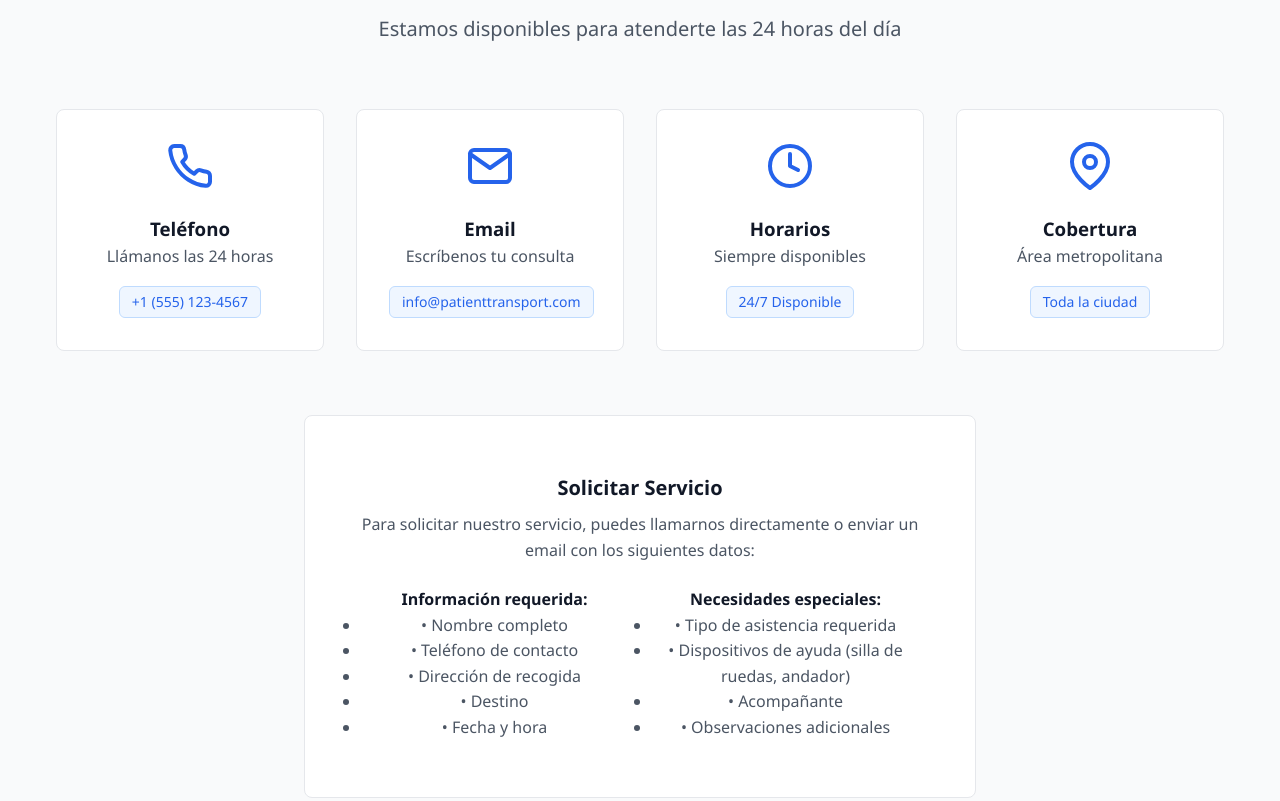
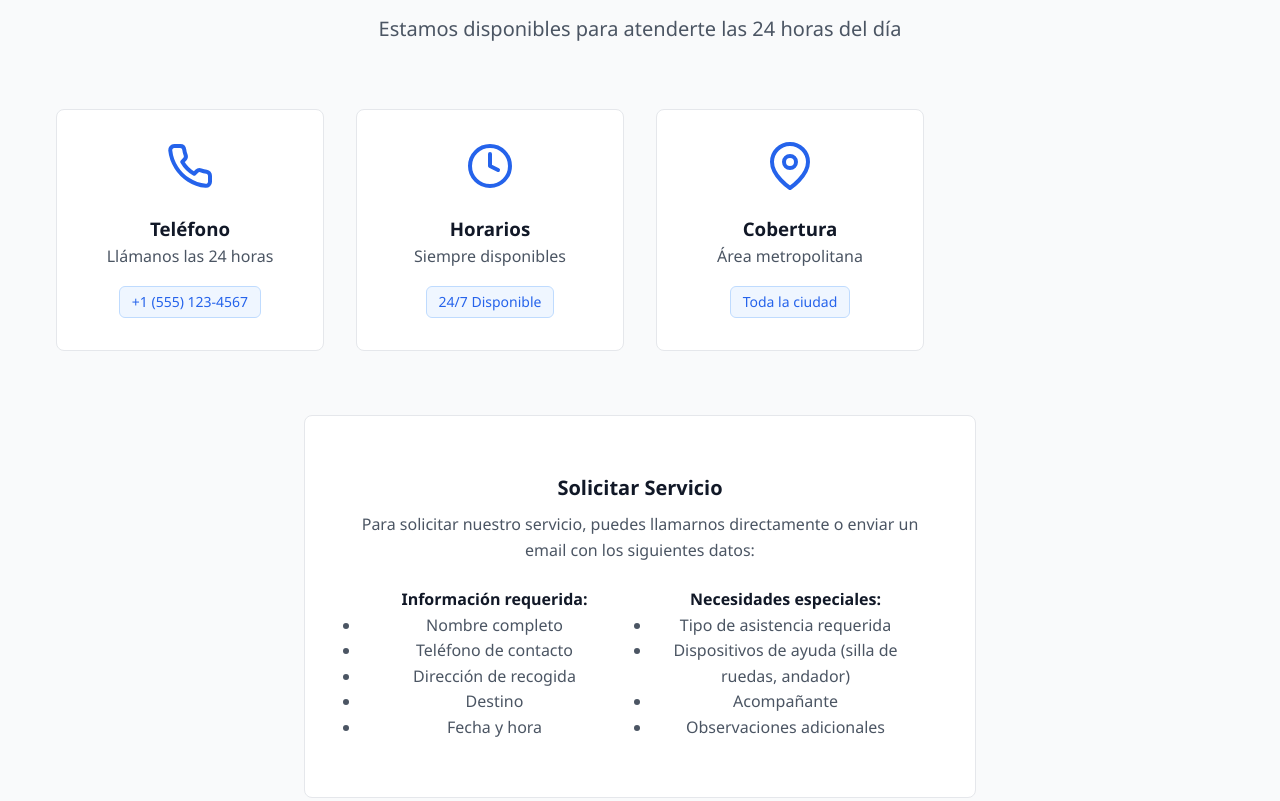
Before and after one commit to cybershield26/Patient-Transport, a plain HTML site: page index.html in a window 1280 px wide. Shown: the part 3423-4224 px from the top of the page. Drawn offline with Linux system fonts and the light colour scheme.

Commit message:
Update index.html

```diff
--- a/index.html
+++ b/index.html
@@ -999,16 +999,6 @@
 
                 <div class="card text-center p-8">
                     <svg xmlns="http://www.w3.org/2000/svg" width="48" height="48" viewBox="0 0 24 24" fill="none" stroke="currentColor" stroke-width="2" stroke-linecap="round" stroke-linejoin="round" style="color: var(--blue-600); margin: 0 auto 1rem;">
-                        <path d="M4 4h16c1.1 0 2 .9 2 2v12c0 1.1-.9 2-2 2H4c-1.1 0-2-.9-2-2V6c0-1.1.9-2 2-2z"></path>
-                        <polyline points="22,6 12,13 2,6"></polyline>
-                    </svg>
-                    <h3 class="text-xl font-semibold mb-2">Email</h3>
-                    <p class="text-gray-600 mb-4">Escríbenos tu consulta</p>
-                    <span class="badge badge-outline">info@patienttransport.com</span>
-                </div>
-
-                <div class="card text-center p-8">
-                    <svg xmlns="http://www.w3.org/2000/svg" width="48" height="48" viewBox="0 0 24 24" fill="none" stroke="currentColor" stroke-width="2" stroke-linecap="round" stroke-linejoin="round" style="color: var(--blue-600); margin: 0 auto 1rem;">
                         <circle cx="12" cy="12" r="10"></circle>
                         <polyline points="12 6 12 12 16 14"></polyline>
                     </svg>
@@ -1041,20 +1031,20 @@
                             <div>
                                 <h4 class="font-semibold mb-2">Información requerida:</h4>
                                 <ul class="space-y-1 text-sm text-gray-600">
-                                    <li>• Nombre completo</li>
-                                    <li>• Teléfono de contacto</li>
-                                    <li>• Dirección de recogida</li>
-                                    <li>• Destino</li>
-                                    <li>• Fecha y hora</li>
+                                    <li>Nombre completo</li>
+                                    <li>Teléfono de contacto</li>
+                                    <li>Dirección de recogida</li>
+                                    <li>Destino</li>
+                                    <li>Fecha y hora</li>
                                 </ul>
                             </div>
                             <div>
                                 <h4 class="font-semibold mb-2">Necesidades especiales:</h4>
                                 <ul class="space-y-1 text-sm text-gray-600">
-                                    <li>• Tipo de asistencia requerida</li>
-                                    <li>• Dispositivos de ayuda (silla de ruedas, andador)</li>
-                                    <li>• Acompañante</li>
-                                    <li>• Observaciones adicionales</li>
+                                    <li>Tipo de asistencia requerida</li>
+                                    <li>Dispositivos de ayuda (silla de ruedas, andador)</li>
+                                    <li>Acompañante</li>
+                                    <li>Observaciones adicionales</li>
                                 </ul>
                             </div>
                         </div>
```
